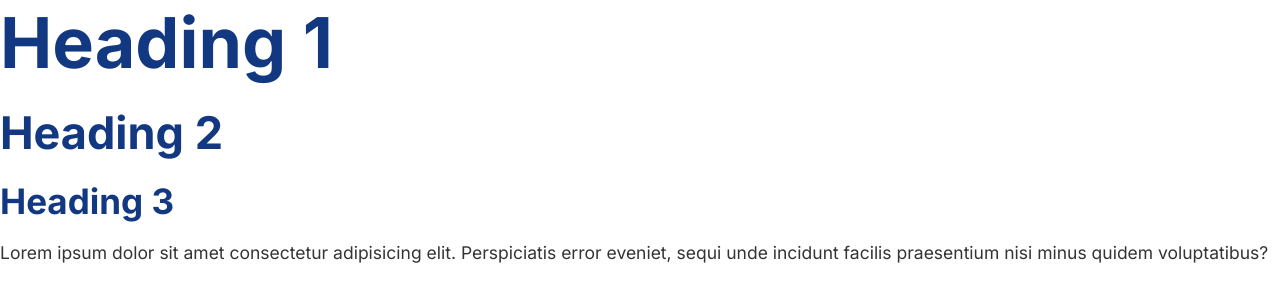
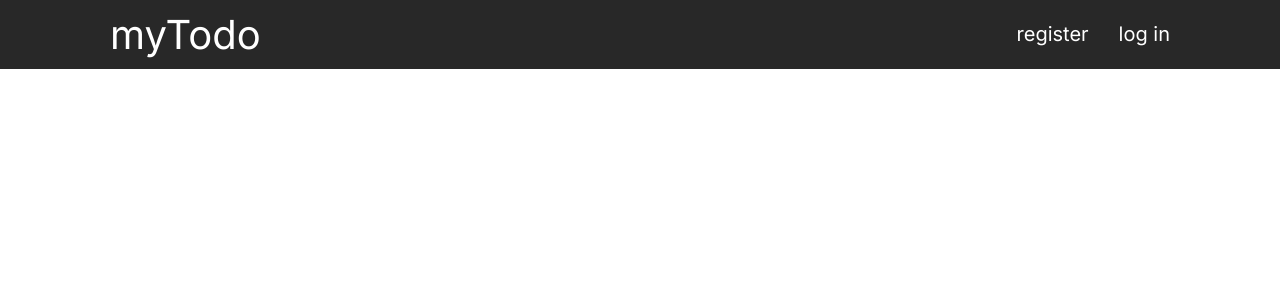
Before and after one commit to mohammad-alj/myTodo, a Python web app: template templates/index.html in a window 1280 px wide. Shown: the top 302 px of the page. Run offline with Jinja, Linux system fonts and the light colour scheme; the template is opened without the code that fills it, so the values that code supplies are empty.

Commit message:
Make the nav bar.

```diff
--- a/static/index.css
+++ b/static/index.css
@@ -20,3 +20,14 @@ body {
 	font-family: 'Inter', sans-serif;
 	margin: 0;
 }
+
+.container {
+	width: 100%;
+	padding: 0 10rem;
+}
+
+@media screen and (max-width: 768px) {
+	.container {
+		padding: 0 10px;
+	}
+}
--- /dev/null
+++ b/static/nav.css
@@ -0,0 +1,38 @@
+.nav {
+	background: rgb(40, 40, 40);
+	color: white;
+	font-size: 2rem;
+	padding: 10px;
+}
+
+.nav .container {
+	display: flex;
+	justify-content: space-between;
+	color: white;
+}
+
+.nav__link {
+	color: white;
+	text-decoration: none;
+	transition: color 0.15s;
+}
+
+.nav__items .nav__link:hover {
+	color: rgb(177, 177, 177);
+}
+
+.nav__logo {
+	font-size: 4rem;
+}
+
+.nav__items {
+	list-style: none;
+	display: flex;
+	gap: 3rem;
+}
+
+.nav__item {
+	display: inline;
+	position: relative;
+	top: 25%;
+}
--- a/templates/index.html
+++ b/templates/index.html
@@ -1,9 +1 @@
-{% extends 'layout.html' %} {% block title %} Home {% endblock %} {% block main %}
-<h1>Heading 1</h1>
-<h2>Heading 2</h2>
-<h3>Heading 3</h3>
-<p>
-	Lorem ipsum dolor sit amet consectetur adipisicing elit. Perspiciatis error eveniet, sequi unde
-	incidunt facilis praesentium nisi minus quidem voluptatibus?
-</p>
-{% endblock %}
+{% extends 'layout.html' %} {% block title %} Home {% endblock %} {% block main %} {% endblock %}
--- a/templates/layout.html
+++ b/templates/layout.html
@@ -12,9 +12,19 @@
 		/>
 		<link rel="stylesheet" href="../static/index.css" />
 		<link rel="stylesheet" href="../static/typography.css" />
+		<link rel="stylesheet" href="../static/nav.css" />
 		{% block css %}{% endblock %}
 	</head>
 	<body>
+		<nav class="nav">
+			<div class="container">
+				<a href="/" class="nav__logo nav__link">myTodo</a>
+				<ul class="nav__items">
+					<li class="nav__item"><a href="/register" class="nav__link">register</a></li>
+					<li class="nav__item"><a href="" class="nav__link">log in</a></li>
+				</ul>
+			</div>
+		</nav>
 		<main>{% block main %} {% endblock %}</main>
 	</body>
 </html>
```
